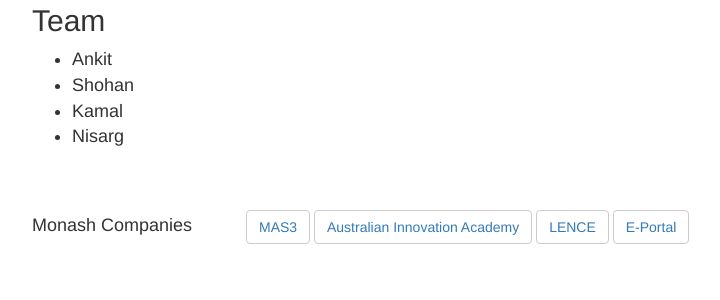
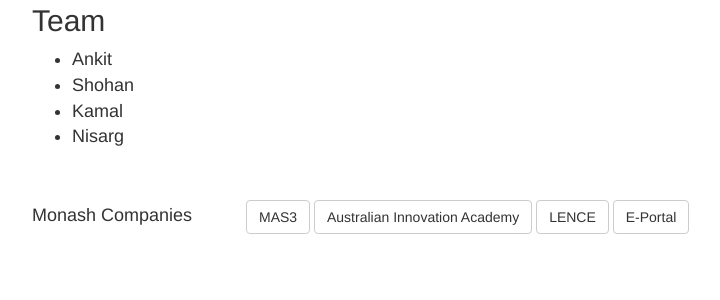
Before and after one commit to BuronX/lence, a Flask app: page /about in a window 1280 px wide. Shown: the part 212-512 px from the top of the page, without its empty margins (38-758 px from the left). Run offline with Flask 2, Linux system fonts and the light colour scheme; some libraries are stand-ins or nearby versions.

Commit message:
update footer

```diff
--- a/app/static/css/main.css
+++ b/app/static/css/main.css
@@ -40,7 +40,7 @@ form{
 }
 
 footer{
-    margin-top: 60px;
+    margin: 50px auto;
 }
 
 footer h4{
--- a/app/templates/layout.html
+++ b/app/templates/layout.html
@@ -29,10 +29,10 @@
     {% block body %}{% endblock %}
     <footer>
         <h4 class="">Monash Companies</h4>
-        <Button class="btn btn-default"><a href="https://mas3.herokuapp.com/index">MAS3</a></Button>
-        <Button class="btn btn-default"><a href="https://aia.mesalmankhan.com">Australian Innovation Academy</a></Button>
-        <Button class="btn btn-default"><a href="https://lence.herokuapp.com/">LENCE</a></Button>
-        <Button class="btn btn-default"><a href="#">E-Portal</a></Button>
+        <a href="https://mas3.herokuapp.com/index"><Button class="btn btn-default">MAS3</Button></a>
+        <a href="https://aia.mesalmankhan.com"><Button class="btn btn-default">Australian Innovation Academy</Button></a>
+        <a href="https://lence.herokuapp.com/"><Button class="btn btn-default">LENCE</Button></a>
+        <a href="#"><Button class="btn btn-default">E-Portal</Button></a>
     </footer>
 </body>
 </html>
```
